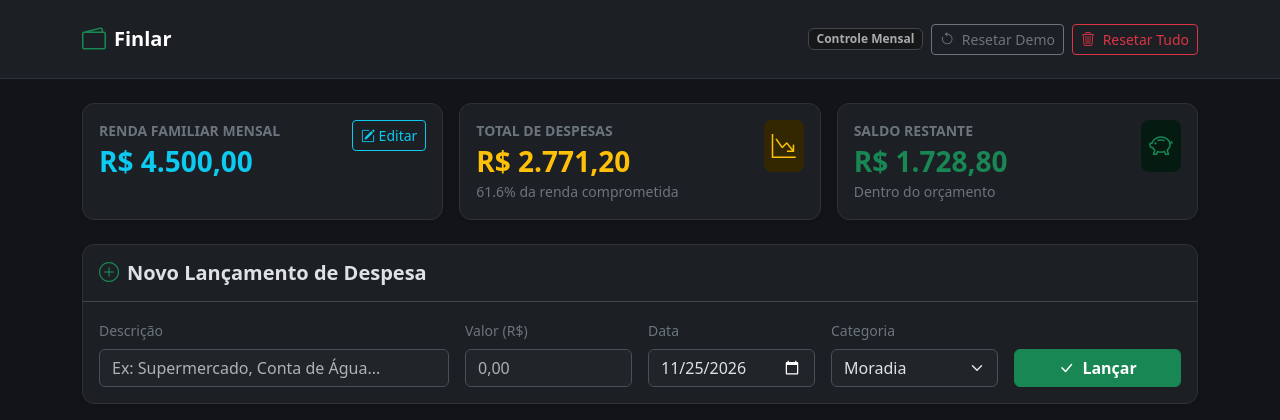
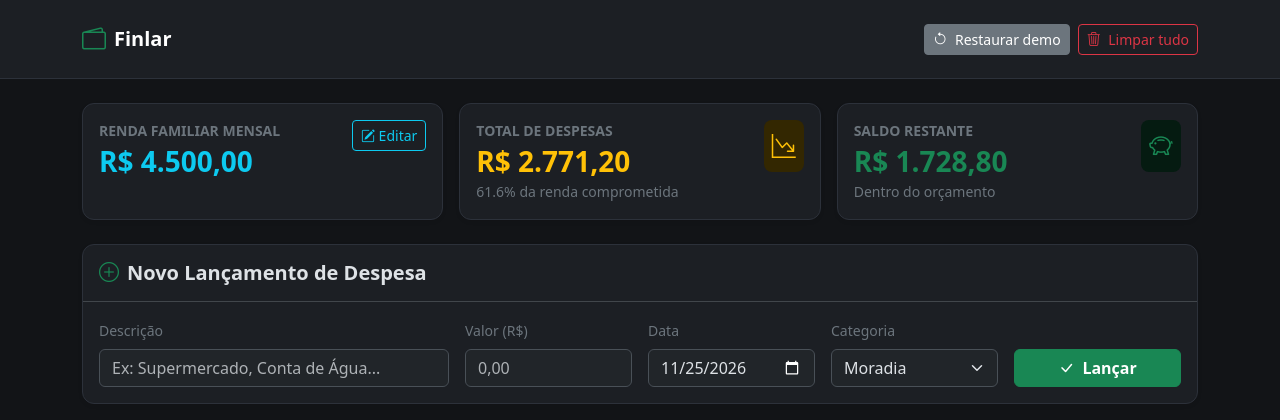
Before and after one commit to andersonsouzx/orcamento-familiar, a Flask app: page /dashboard in a window 1280 px wide. Shown: the top 420 px of the page. Run offline with Flask 3, Linux system fonts and the light colour scheme; data comes from the database, SQL or seed files in the repository.

Commit message:
correções 0.1

```diff
--- a/templates/index.html
+++ b/templates/index.html
@@ -43,20 +43,13 @@
                 <span>Finlar</span>
             </a>
             <div class="d-flex align-items-center gap-2">
-                <span
-                    class="badge bg-secondary-subtle text-secondary-emphasis border border-secondary-subtle d-none d-sm-inline-block">
-                    Controle Mensal
-                </span>
-                <a href="/resetar" class="btn btn-sm btn-outline-secondary" title="Voltar aos dados iniciais">
-                    <i class="bi bi-arrow-counterclockwise me-1"></i> Resetar Demo
+                <a href="/resetar" class="btn btn-sm btn-secondary" title="Voltar aos dados iniciais">
+                    <i class="bi bi-arrow-counterclockwise me-1"></i> Restaurar demo
                 </a>
-                <form action="/resetar-tudo" method="POST" class="d-inline"
-                    onsubmit="return confirm('Isso vai zerar a renda, os limites e apagar todas as despesas. Deseja continuar?');">
-                    <button type="submit" class="btn btn-sm btn-outline-danger"
-                        title="Zerar todos os dados para começar do zero">
-                        <i class="bi bi-trash3 me-1"></i> Resetar Tudo
-                    </button>
-                </form>
+                <button type="button" class="btn btn-sm btn-outline-danger" data-bs-toggle="modal"
+                    data-bs-target="#modalResetarTudo" title="Zerar todos os dados para começar do zero">
+                    <i class="bi bi-trash3 me-1"></i> Limpar tudo
+                </button>
             </div>
         </div>
     </nav>
@@ -361,6 +354,39 @@
         </div>
     </div>
 
+    <!-- Modal de Confirmação para Resetar Tudo -->
+    <div class="modal fade" id="modalResetarTudo" tabindex="-1" aria-hidden="true">
+        <div class="modal-dialog modal-dialog-centered">
+            <div class="modal-content bg-dark border-secondary">
+                <form action="/resetar-tudo" method="POST">
+                    <div class="modal-header border-secondary">
+                        <h5 class="modal-title text-danger d-flex align-items-center gap-2">
+                            <i class="bi bi-exclamation-triangle-fill"></i>
+                            Limpar Todos os Dados
+                        </h5>
+                        <button type="button" class="btn-close" data-bs-dismiss="modal" aria-label="Fechar"></button>
+                    </div>
+                    <div class="modal-body">
+                        <p class="text-white fw-medium mb-2">
+                            Tem certeza que deseja limpar todo o painel?
+                        </p>
+                        <p class="small mb-0" style="color: #cbd5e1; line-height: 1.5;">
+                            Essa ação vai <strong class="text-white">zerar a renda mensal e os limites por
+                                categoria</strong>, além de <strong class="text-white">apagar todas as despesas
+                                lançadas</strong> para você começar do zero.
+                        </p>
+                    </div>
+                    <div class="modal-footer border-secondary">
+                        <button type="button" class="btn btn-secondary" data-bs-dismiss="modal">Cancelar</button>
+                        <button type="submit" class="btn btn-danger fw-semibold">
+                            <i class="bi bi-trash3 me-1"></i> Sim, Limpar Tudo
+                        </button>
+                    </div>
+                </form>
+            </div>
+        </div>
+    </div>
+
     <!-- Bootstrap 5 JS Bundle -->
     <script src="https://cdn.jsdelivr.net/npm/bootstrap@5.3.3/dist/js/bootstrap.bundle.min.js"></script>
     <script>
```
